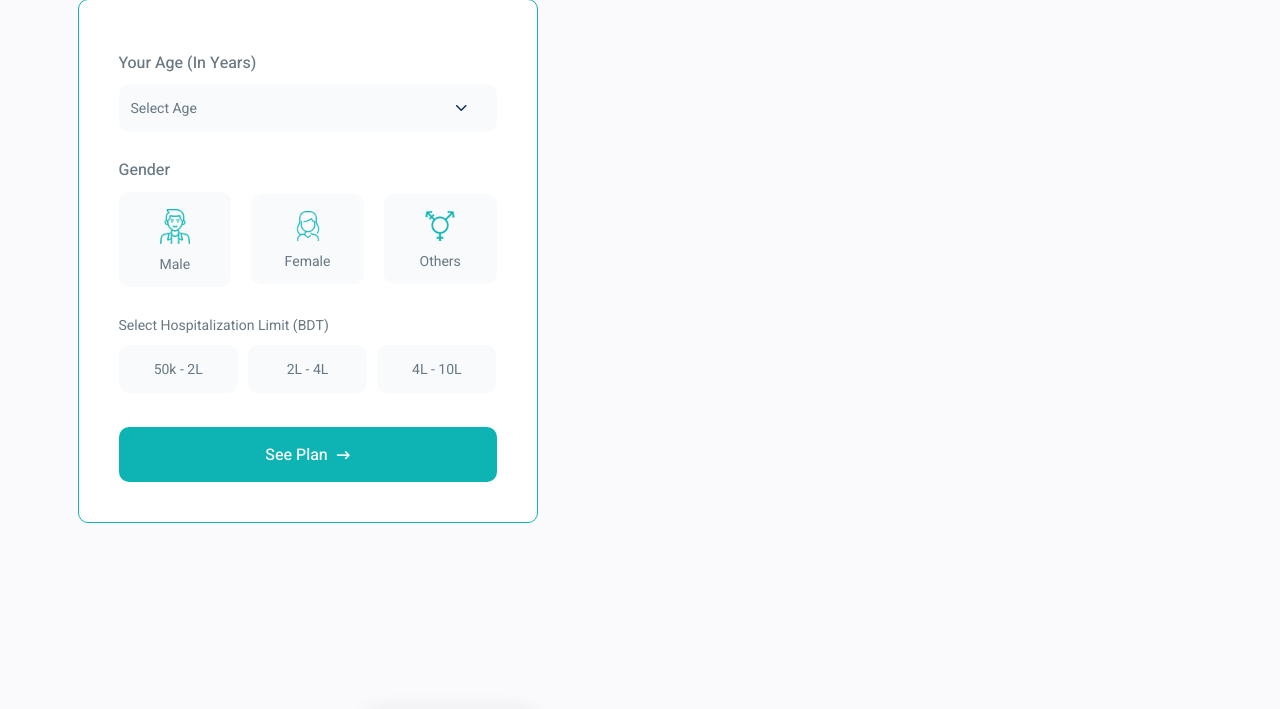
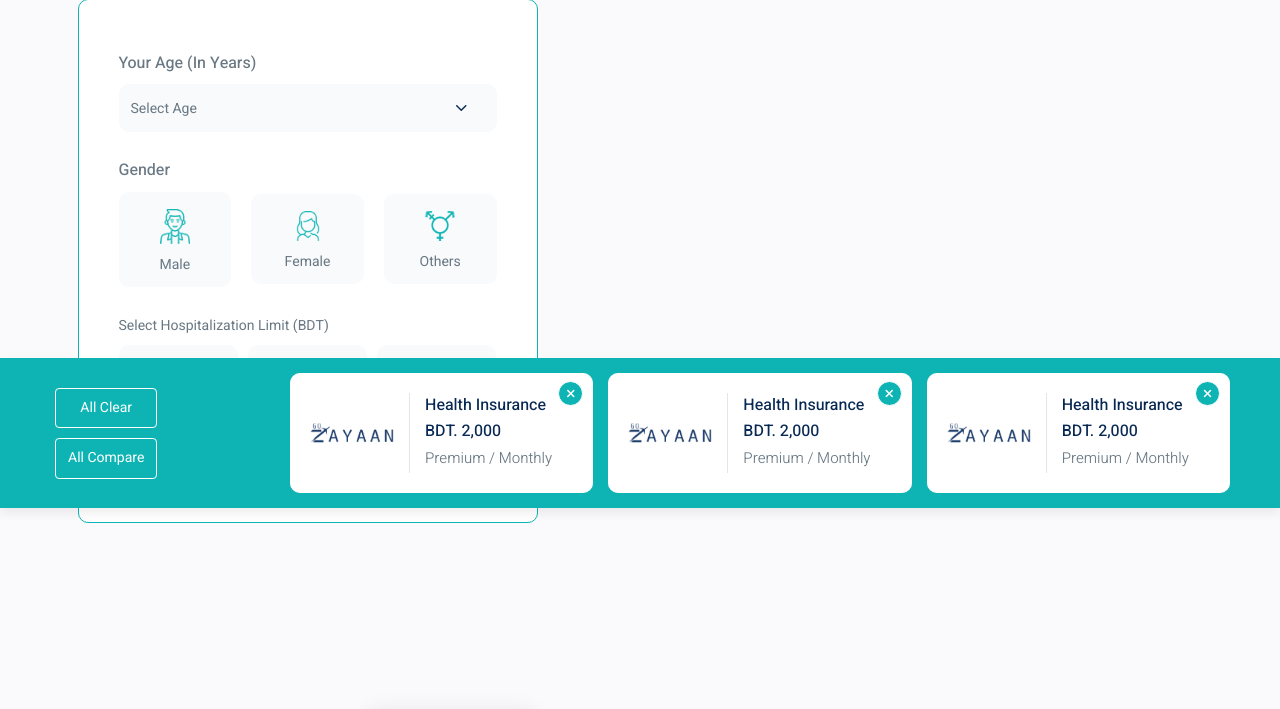
Before and after one commit to polodev/hasan-vi-workflow, a PHP site: page /health-search.html in a window 1280 px wide. Shown: the part 292-1001 px from the top of the page. Run offline with PHP 8.4, Linux system fonts and the light colour scheme.

Commit message:
compare added

```diff
--- a/dist/style.css
+++ b/dist/style.css
@@ -1489,7 +1489,7 @@ table th, table td {
 
 .compare-box-wrap {
   position: fixed;
-  top: -150px;
+  bottom: -120px;
   left: 0;
   right: 0;
   width: 100%;
@@ -1497,25 +1497,48 @@ table th, table td {
   background-color: #0eb4b4;
   box-shadow: 0 5px 10px 0 rgba(0, 0, 0, 0.07);
   z-index: 5;
+  overflow-y: auto;
   visibility: hidden;
   opacity: 0;
   transition: 0.4s;
 }
 .compare-box-wrap .compare-box {
-  padding: 15px 50px 15px 200px;
+  padding: 15px 50px;
   position: relative;
+}
+@media only screen and (max-width: 991px) {
+  .compare-box-wrap .compare-box {
+    padding: 15px 20px;
+  }
+}
+@media only screen and (max-width: 767px) {
+  .compare-box-wrap .compare-box {
+    padding: 15px 20px 85px;
+  }
 }
 .compare-box-wrap .compare-box .inner {
   position: relative;
 }
 .compare-box-wrap .compare-box .compare-action {
   position: absolute;
-  top: 50%;
-  left: 25px;
-  transform: translateY(-50%);
+  top: 20px;
+  left: 50px;
+}
+@media only screen and (max-width: 767px) {
+  .compare-box-wrap .compare-box .compare-action {
+    top: auto;
+    bottom: 10px;
+    left: 50%;
+    transform: translateX(-50%);
+  }
 }
 .compare-box-wrap .compare-box .compare-action .action-btn-group {
   display: inline-block;
+}
+@media only screen and (max-width: 767px) {
+  .compare-box-wrap .compare-box .compare-action .action-btn-group {
+    display: flex;
+  }
 }
 .compare-box-wrap .compare-box .compare-action a {
   display: block;
@@ -1526,63 +1549,49 @@ table th, table td {
   padding: 8px 12px;
   border-radius: 4px;
   transition: 0.3s;
-  margin: 10px 0;
+  margin: 10px 5px;
 }
 .compare-box-wrap .compare-box .compare-action a:hover {
   background-color: #ffffff;
   color: #082854;
 }
 .compare-box-wrap.compare-added {
-  top: 0;
+  bottom: 0;
   visibility: visible;
   opacity: 1;
 }
+.compare-box-wrap.compare-opend {
+  height: 100%;
+}
+.compare-box-wrap.compare-opend .compare-action {
+  left: 50%;
+  transform: translateX(-50%);
+  bottom: auto;
+  top: 15px;
+}
+.compare-box-wrap.compare-opend .compare-action .action-btn-group {
+  display: flex;
+}
 .compare-box-wrap.compare-opend .compare-box {
-  padding: 100px 50px 50px;
-}
-.compare-box-wrap.compare-opend .compare-box .compare-action {
-  top: 30px;
-  left: 50%;
-  transform: translateY(0) translateX(-50%);
-}
-.compare-box-wrap.compare-opend .compare-box .compare-action .action-btn-group {
-  display: flex;
-  align-items: center;
-}
-.compare-box-wrap.compare-opend .compare-box .compare-action .action-btn-group a {
-  margin: 0 5px;
-}
-.compare-box-wrap.compare-opend .compare-plan-box {
-  background-color: #ffffff;
-  border-radius: 10px;
+  padding: 70px 50px;
+}
+@media only screen and (max-width: 991px) {
+  .compare-box-wrap.compare-opend .compare-box {
+    padding: 70px 20px;
+  }
+}
+.compare-box-wrap.compare-opend .compare-plan-box-wrap {
+  display: none;
 }
 .compare-box-wrap.compare-opend .compare-plan-box .plan-header {
-  min-height: auto;
-  padding: 20px 30px;
-}
-.compare-box-wrap.compare-opend .compare-plan-box .plan-details-content {
-  padding: 20px 30px;
+  padding: 20px 0;
+}
+.compare-box-wrap.compare-opend .compare-plan-box .plan-header .plan-remove {
+  top: 0;
+  right: 0;
+}
+.compare-box-wrap.compare-opend .compare-details-table {
   display: block;
-}
-.compare-box-wrap.compare-opend .compare-plan-box .plan-details ul {
-  list-style: none;
-  padding: 0;
-  margin: 0;
-}
-.compare-box-wrap.compare-opend .compare-plan-box .plan-details ul li {
-  border-bottom: 1px solid #e5e5e5;
-  padding: 12px 0;
-}
-.compare-box-wrap.compare-opend .compare-plan-box .plan-details ul li:first-child {
-  border-top: 1px solid #e5e5e5;
-}
-.compare-box-wrap.compare-opend .compare-plan-box .plan-details ul li .label {
-  font-size: 14px;
-}
-.compare-box-wrap.compare-opend .compare-plan-box .plan-details ul li .value {
-  font-size: 17px;
-  line-height: 1.3;
-  margin-bottom: 0;
 }
 
 .compare-placeholder {
@@ -1593,6 +1602,17 @@ table th, table td {
   top: 0;
   left: 0;
   right: 0;
+  padding-left: 240px;
+}
+@media only screen and (max-width: 991px) {
+  .compare-placeholder {
+    padding-left: 160px;
+  }
+}
+@media only screen and (max-width: 767px) {
+  .compare-placeholder {
+    padding-left: 0;
+  }
 }
 .compare-placeholder .placeholder-box {
   min-height: 120px;
@@ -1608,6 +1628,20 @@ table th, table td {
   border-radius: 10px;
 }
 
+.compare-plan-box-wrap {
+  padding-left: 240px;
+}
+@media only screen and (max-width: 991px) {
+  .compare-plan-box-wrap {
+    padding-left: 160px;
+  }
+}
+@media only screen and (max-width: 767px) {
+  .compare-plan-box-wrap {
+    padding-left: 0;
+  }
+}
+
 .compare-plan-box .plan-header {
   display: flex;
   background-color: #fff;
--- a/health-search.html
+++ b/health-search.html
@@ -280,22 +280,22 @@
     <!-- Health Plan  -->
 
     <!-- Compare Modal  -->
-    <!-- <div class="compare-box-wrap compare-added">
+    <div class="compare-box-wrap compare-added">
         <div class="compare-box">
             <div class="inner">
                 <div class="compare-placeholder">
                     <div class="row">
-                        <div class="col-lg-4">
+                        <div class="col-4">
                             <div class="placeholder-box">
                                 Compare Upto 3 Item
                             </div>
                         </div>
-                        <div class="col-lg-4">
+                        <div class="col-4">
                             <div class="placeholder-box">
                                 Compare Upto 3 Item
                             </div>
                         </div>
-                        <div class="col-lg-4">
+                        <div class="col-4">
                             <div class="placeholder-box">
                                 Compare Upto 3 Item
                             </div>
@@ -303,8 +303,9 @@
                     </div>
                 </div>
                 <div class="compare-content-wrap">
+                    <div class="compare-plan-box-wrap">
                         <div class="row">
-                        <div class="col-lg-4">
+                            <div class="col-4">
                                 <div class="compare-plan-box">
                                     <div class="plan-header">
                                         <div class="thumbnail">
@@ -321,35 +322,9 @@
                                             <a href="#"><i class="fa-solid fa-xmark"></i></a>
                                         </div>
                                     </div>
-                                <div class="plan-details-content">
-                                    <div class="plan-details">
-                                        <ul>
-                                            <li>
-                                                <span class="label">Hospitalization Cover:</span>
-                                                <h6 class="value">BDT. 1 lac per person</h6>
-                                            </li>
-                                            <li>
-                                                <span class="label">Room & Board Limit</span>
-                                                <h6 class="value">General</h6>
-                                            </li>
-                                            <li>
-                                                <span class="label">Claim Payout Ratio</span>
-                                                <h6 class="value">80%</h6>
-                                            </li>
-                                            <li>
-                                                <span class="label">Cashless Treatment at</span>
-                                                <h6 class="value">345 Hospitals</h6>
-                                            </li>
-                                            <li>
-                                                <span class="label">Discounts Available at</span>
-                                                <h6 class="value">218 Labs</h6>
-                                            </li>
-                                        </ul>
                                 </div>
                             </div>
-                            </div>
-                        </div>
-                        <div class="col-lg-4">
+                            <div class="col-4">
                                 <div class="compare-plan-box">
                                     <div class="plan-header">
                                         <div class="thumbnail">
@@ -366,33 +341,186 @@
                                             <a href="#"><i class="fa-solid fa-xmark"></i></a>
                                         </div>
                                     </div>
-                                <div class="plan-details-content">
-                                    <div class="plan-details">
-                                        <ul>
-                                            <li>
-                                                <span class="label">Hospitalization Cover:</span>
-                                                <h6 class="value">BDT. 1 lac per person</h6>
-                                            </li>
-                                            <li>
-                                                <span class="label">Room & Board Limit</span>
-                                                <h6 class="value">General</h6>
-                                            </li>
-                                            <li>
-                                                <span class="label">Claim Payout Ratio</span>
-                                                <h6 class="value">80%</h6>
-                                            </li>
-                                            <li>
-                                                <span class="label">Cashless Treatment at</span>
-                                                <h6 class="value">345 Hospitals</h6>
-                                            </li>
-                                            <li>
-                                                <span class="label">Discounts Available at</span>
-                                                <h6 class="value">218 Labs</h6>
-                                            </li>
-                                        </ul>
+                                </div>
+                            </div>
+                            <div class="col-4">
+                                <div class="compare-plan-box">
+                                    <div class="plan-header">
+                                        <div class="thumbnail">
+                                            <img src="images/claim-02.png" alt="Thumb">
+                                        </div>
+                                        <div class="content">
+                                            <h6 class="plan-name">Health Insurance</h6>
+                                            <div class="plan-premium">
+                                                <h6 class="price">BDT. 2,000</h6>
+                                                <span class="duration">Premium / Monthly</span>
+                                            </div>
+                                        </div>
+                                        <div class="plan-remove">
+                                            <a href="#"><i class="fa-solid fa-xmark"></i></a>
+                                        </div>
+                                    </div>
+
                                 </div>
                             </div>
                         </div>
+                    </div>
+                    <div class="compare-details-table">
+                        <div class="table-responsive">
+                            <table class="table">
+                                <tbody>
+                                    <tr>
+                                        <th></th>
+                                        <td>
+                                            <div class="compare-plan-box">
+                                                <div class="plan-header">
+                                                    <div class="thumbnail">
+                                                        <img src="images/claim-02.png" alt="Thumb">
+                                                    </div>
+                                                    <div class="content">
+                                                        <h6 class="plan-name">Health Insurance</h6>
+                                                        <div class="plan-premium">
+                                                            <h6 class="price">BDT. 2,000</h6>
+                                                            <span class="duration">Premium / Monthly</span>
+                                                        </div>
+                                                    </div>
+                                                    <div class="plan-remove">
+                                                        <a href="#"><i class="fa-solid fa-xmark"></i></a>
+                                                    </div>
+                                                </div>
+                                            </div>
+                                        </td>
+                                        <td>
+                                            <div class="compare-plan-box">
+                                                <div class="plan-header">
+                                                    <div class="thumbnail">
+                                                        <img src="images/claim-02.png" alt="Thumb">
+                                                    </div>
+                                                    <div class="content">
+                                                        <h6 class="plan-name">Health Insurance</h6>
+                                                        <div class="plan-premium">
+                                                            <h6 class="price">BDT. 2,000</h6>
+                                                            <span class="duration">Premium / Monthly</span>
+                                                        </div>
+                                                    </div>
+                                                    <div class="plan-remove">
+                                                        <a href="#"><i class="fa-solid fa-xmark"></i></a>
+                                                    </div>
+                                                </div>
+                                            </div>
+                                        </td>
+                                        <td>
+                                            <div class="compare-plan-box">
+                                                <div class="plan-header">
+                                                    <div class="thumbnail">
+                                                        <img src="images/claim-02.png" alt="Thumb">
+                                                    </div>
+                                                    <div class="content">
+                                                        <h6 class="plan-name">Health Insurance</h6>
+                                                        <div class="plan-premium">
+                                                            <h6 class="price">BDT. 2,000</h6>
+                                                            <span class="duration">Premium / Monthly</span>
+                                                        </div>
+                                                    </div>
+                                                    <div class="plan-remove">
+                                                        <a href="#"><i class="fa-solid fa-xmark"></i></a>
+                                                    </div>
+                                                </div>
+                                            </div>
+                                        </td>
+                                    </tr>
+                                    <tr>
+                                        <th>Hospitalization Cover:</th>
+                                        <td>BDT. 1 lac per person</td>
+                                        <td>BDT. 1 lac per person</td>
+                                        <td>BDT. 1 lac per person</td>
+                                    </tr>
+                                    <tr>
+                                        <th>Room & Board Limit</th>
+                                        <td>General</td>
+                                        <td>General</td>
+                                        <td>General</td>
+                                    </tr>
+                                    <tr>
+                                        <th>Claim Payout Ratio</th>
+                                        <td>80%</td>
+                                        <td>80%</td>
+                                        <td>80%</td>
+                                    </tr>
+                                    <tr>
+                                        <th>Cashless Treatment at</th>
+                                        <td>345 Hospitals</td>
+                                        <td>345 Hospitals</td>
+                                        <td>345 Hospitals</td>
+                                    </tr>
+                                    <tr>
+                                        <th>Discounts Available at</th>
+                                        <td>218 Labs</td>
+                                        <td>218 Labs</td>
+                                        <td>218 Labs</td>
+                                    </tr>
+                                    <tr>
+                                        <th>Discounts Available at</th>
+                                        <td>218 Labs</td>
+                                        <td>218 Labs</td>
+                                        <td>218 Labs</td>
+                                    </tr>
+                                    <tr>
+                                        <th>Discounts Available at</th>
+                                        <td>218 Labs</td>
+                                        <td>218 Labs</td>
+                                        <td>218 Labs</td>
+                                    </tr>
+                                    <tr>
+                                        <th>Discounts Available at</th>
+                                        <td>218 Labs</td>
+                                        <td>218 Labs</td>
+                                        <td>218 Labs</td>
+                                    </tr>
+                                    <tr>
+                                        <th>Discounts Available at</th>
+                                        <td>218 Labs</td>
+                                        <td>218 Labs</td>
+                                        <td>218 Labs</td>
+                                    </tr>
+                                    <tr>
+                                        <th>Discounts Available at</th>
+                                        <td>218 Labs</td>
+                                        <td>218 Labs</td>
+                                        <td>218 Labs</td>
+                                    </tr>
+                                    <tr>
+                                        <th>Discounts Available at</th>
+                                        <td>218 Labs</td>
+                                        <td>218 Labs</td>
+                                        <td>218 Labs</td>
+                                    </tr>
+                                    <tr>
+                                        <th>Discounts Available at</th>
+                                        <td>218 Labs</td>
+                                        <td>218 Labs</td>
+                                        <td>218 Labs</td>
+                                    </tr>
+                                    <tr>
+                                        <th>Discounts Available at</th>
+                                        <td>218 Labs</td>
+                                        <td>218 Labs</td>
+                                        <td>218 Labs</td>
+                                    </tr>
+                                    <tr>
+                                        <th>Discounts Available at</th>
+                                        <td>218 Labs</td>
+                                        <td>218 Labs</td>
+                                        <td>218 Labs</td>
+                                    </tr>
+                                    <tr>
+                                        <th>Discounts Available at</th>
+                                        <td>218 Labs</td>
+                                        <td>218 Labs</td>
+                                        <td>218 Labs</td>
+                                    </tr>
+                                </tbody>
+                            </table>
                         </div>
                     </div>
                 </div>
@@ -404,7 +532,7 @@
                 </div>
             </div>
         </div>
-    </div> -->
+    </div>
     <!-- Compare Modal  -->
 
     <script src="vendor/jquery.min.js"></script>
--- a/src/health-search.scss
+++ b/src/health-search.scss
@@ -335,7 +333,7 @@
 
 .compare-box-wrap {
     position: fixed;
-    top: -150px;
+    bottom: -120px;
     left: 0;
     right: 0;
     width: 100%;
@@ -343,22 +341,37 @@
     background-color: $primary_color;
     box-shadow: 0 5px 10px 0 rgba(0, 0, 0, .07);
     z-index: 5;
+    overflow-y: auto;
     visibility: hidden;
     opacity: 0;
     transition: .4s;
     .compare-box {
-        padding: 15px 50px 15px 200px;
+        padding: 15px 50px;
+        @media only screen and (max-width: 991px) {
+            padding: 15px 20px;
+        }
+        @media only screen and (max-width: 767px) {
+            padding: 15px 20px 85px;
+        }
         position: relative;
         .inner {
             position: relative;
         }
         .compare-action {
             position: absolute;
-            top: 50%;
-            left: 25px;
-            transform: translateY(-50%);
+            top: 20px;
+            left: 50px;
+            @media only screen and (max-width: 767px) {
+               top: auto;
+               bottom: 10px;
+               left: 50%;
+               transform: translateX(-50%);
+            }
             .action-btn-group {
                 display: inline-block;
+                @media only screen and (max-width: 767px) {
+                    display: flex;
+                }
             }
             a {
                 display: block;
@@ -369,7 +382,7 @@
                 padding: 8px 12px;
                 border-radius: 4px;
                 transition: 0.3s;
-                margin: 10px 0;
+                margin: 10px 5px;
                 &:hover {
                     background-color: #ffffff;
                     color: $secondary_color;
@@ -378,60 +391,41 @@
         }
     }
     &.compare-added {
-        top: 0;
+        bottom: 0;
         visibility: visible;
         opacity: 1;
     }
     &.compare-opend {
+        height: 100%;
+        .compare-action {
+            left: 50%;
+            transform: translateX(-50%);
+            bottom: auto;
+            top: 15px;
+            .action-btn-group {
+                display: flex;
+            }
+        }
         .compare-box {
-            padding: 100px 50px 50px;
-            .compare-action {
-                top: 30px;
-                left: 50%;
-                transform: translateY(0) translateX(-50%);
-                .action-btn-group {
-                    display: flex;
-                    align-items: center;
-                    a {
-                        margin: 0 5px;
-                    }
+            padding: 70px 50px;
+            @media only screen and (max-width: 991px) {
+                padding: 70px 20px;
+            }
+        }
+        .compare-plan-box-wrap {
+            display: none;
+        }
+        .compare-plan-box {
+            .plan-header {
+                padding: 20px 0;
+                .plan-remove {
+                    top: 0;
+                    right: 0;
                 }
             }
         }
-        .compare-plan-box {
-            background-color: #ffffff;
-            border-radius: 10px;
-            .plan-header {
-                min-height: auto;
-                padding: 20px 30px;
-            }
-            .plan-details-content {
-                padding: 20px 30px;
-                display: block;
-            }
-            .plan-details {
-                ul {
-                    list-style: none;
-                    padding: 0;
-                    margin: 0;
-                    li {
-                        border-bottom: 1px solid #e5e5e5;
-                        padding: 12px 0;
-                        &:first-child {
-                            border-top: 1px solid #e5e5e5;
-                        }
-                        .label {
-                            font-size: 14px;
-                        }
-                        .value {
-                            font-size: 17px;
-                            line-height: 1.3;
-                            margin-bottom: 0;
-                        }
-                    }
-                }
-            }
-
+        .compare-details-table {
+            display: block;
         }
     }
 }
@@ -444,6 +438,13 @@
     top: 0;
     left: 0;
     right: 0;
+    padding-left: 240px;
+    @media only screen and (max-width: 991px) {
+        padding-left: 160px;
+    }
+    @media only screen and (max-width: 767px) {
+        padding-left: 0;
+    }
     .placeholder-box {
         min-height: 120px;
         display: flex;
@@ -460,6 +461,17 @@
     }
 }
 
+.compare-plan-box-wrap {
+    padding-left: 240px;
+    @media only screen and (max-width: 991px) {
+        padding-left: 160px;
+    }
+    @media only screen and (max-width: 767px) {
+        padding-left: 0;
+    }
+}
+
+
 .compare-plan-box {
     .plan-header {
         display: flex;
```
Also changed, not shown: other parts of dist/style.css (+34 -1 lines), other parts of src/health-search.scss (+36 -4 lines), time-log.md (+1 -0 lines), 1 other file. Lines whose indentation alone changed are shown as unchanged.
